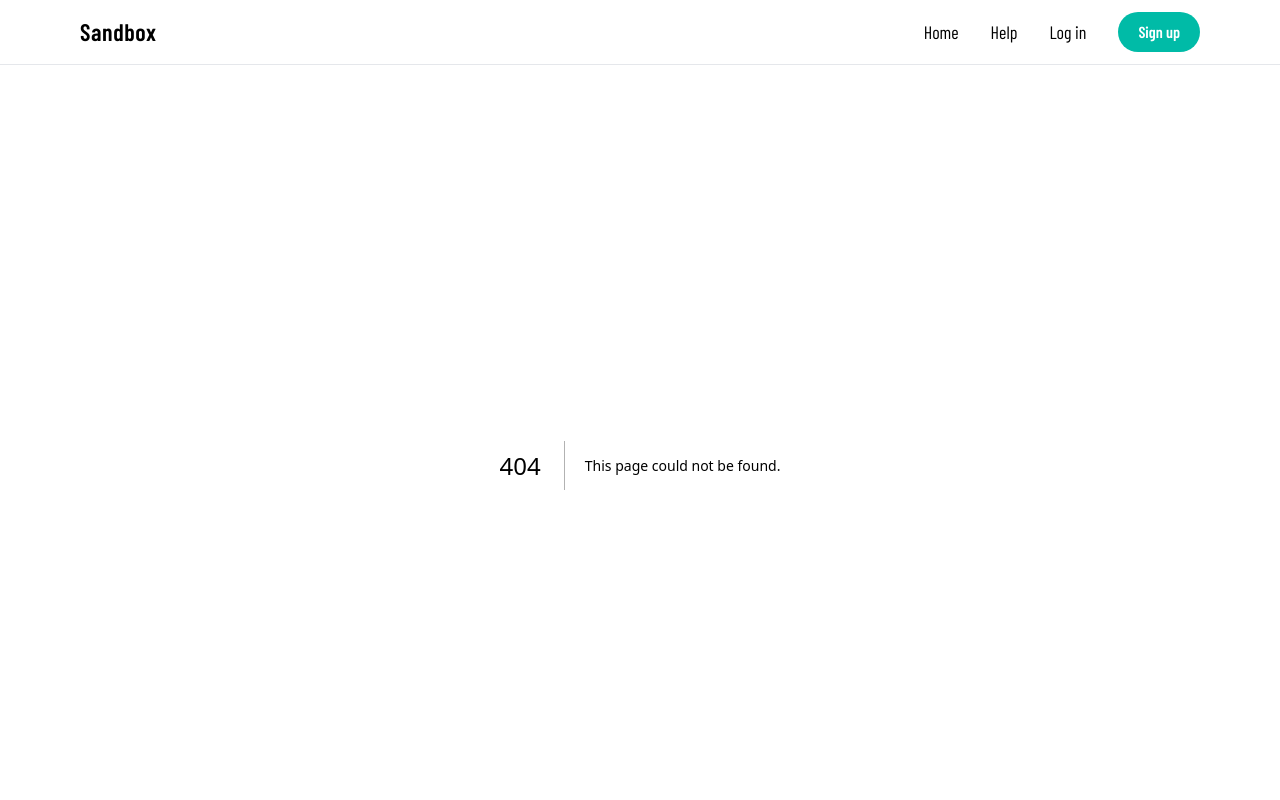
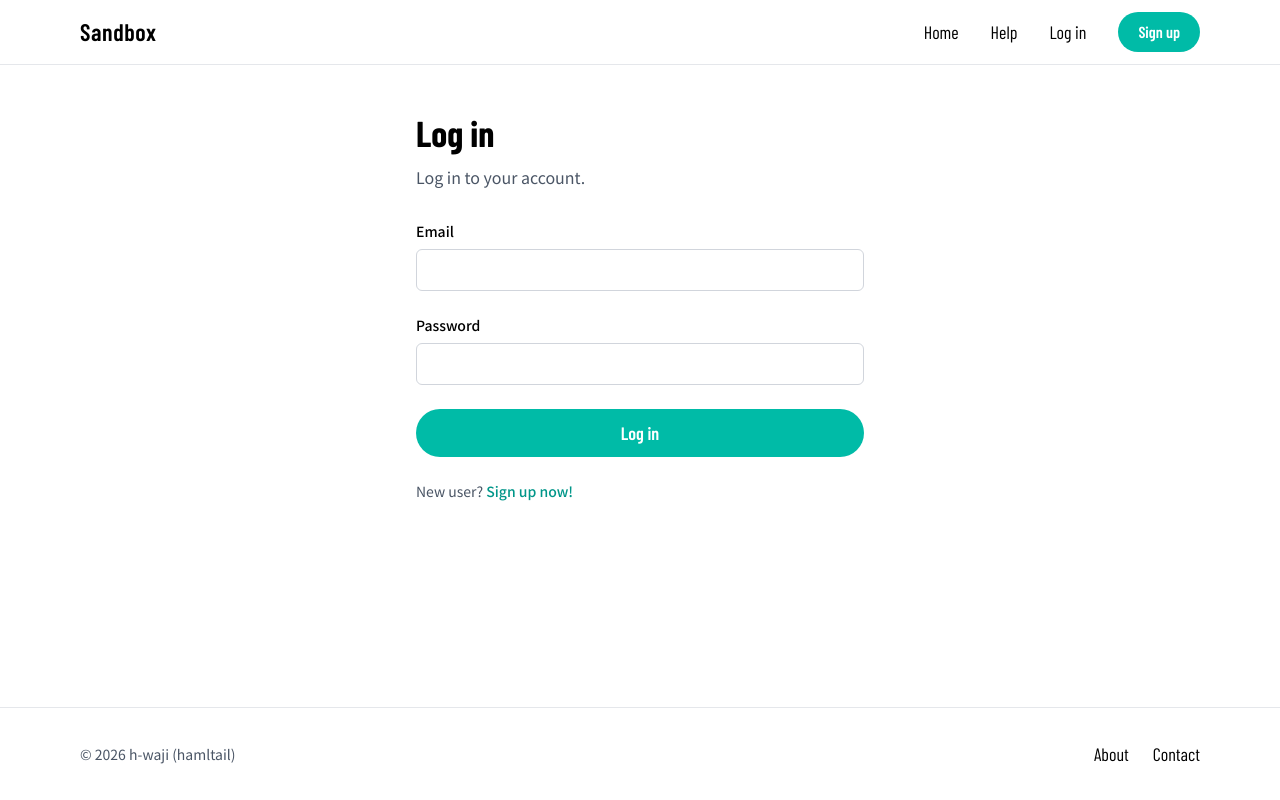
Before and after one commit to hamltail/nextjs-sandbox, a Next.js app: page /login in a window 1280 px wide. Before the commit this address had no page. Shown: the top 800 px of the page. Built offline with nearby package versions, Linux system fonts and the light colour scheme.

Commit message:
ログインページのレイアウトを作成

```diff
--- /dev/null
+++ b/app/login/page.tsx
@@ -0,0 +1,66 @@
+import Link from "next/link";
+
+import Container from "@/components/Container";
+
+export default function LoginPage() {
+  return (
+    <section className="px-7 py-12 md:px-11 xl:px-0">
+      <Container>
+        <div className="mx-auto max-w-md">
+          <h1 className="font-en text-4xl font-bold">Log in</h1>
+
+          <p className="mt-3 text-gray-600">
+            Log in to your account.
+          </p>
+
+          <form className="mt-8 space-y-6">
+            <div>
+              <label htmlFor="email" className="block text-sm font-medium">
+                Email
+              </label>
+
+              <input
+                id="email"
+                name="email"
+                type="email"
+                autoComplete="email"
+                className="mt-2 w-full rounded-md border border-gray-300 px-4 py-2 outline-none transition focus:border-teal-500 focus:ring-2 focus:ring-teal-200"
+              />
+            </div>
+
+            <div>
+              <label htmlFor="password" className="block text-sm font-medium">
+                Password
+              </label>
+
+              <input
+                id="password"
+                name="password"
+                type="password"
+                autoComplete="current-password"
+                className="mt-2 w-full rounded-md border border-gray-300 px-4 py-2 outline-none transition focus:border-teal-500 focus:ring-2 focus:ring-teal-200"
+              />
+            </div>
+
+            <button
+              type="submit"
+              className="font-en inline-flex min-h-12 w-full items-center justify-center rounded-full bg-teal-500 px-6 text-lg font-semibold text-white transition hover:bg-teal-600"
+            >
+              Log in
+            </button>
+          </form>
+
+          <p className="mt-6 text-sm text-gray-600">
+            New user?{" "}
+            <Link
+              href="/signup"
+              className="font-medium text-teal-600 transition hover:text-teal-700"
+            >
+              Sign up now!
+            </Link>
+          </p>
+        </div>
+      </Container>
+    </section>
+  );
+}
```
